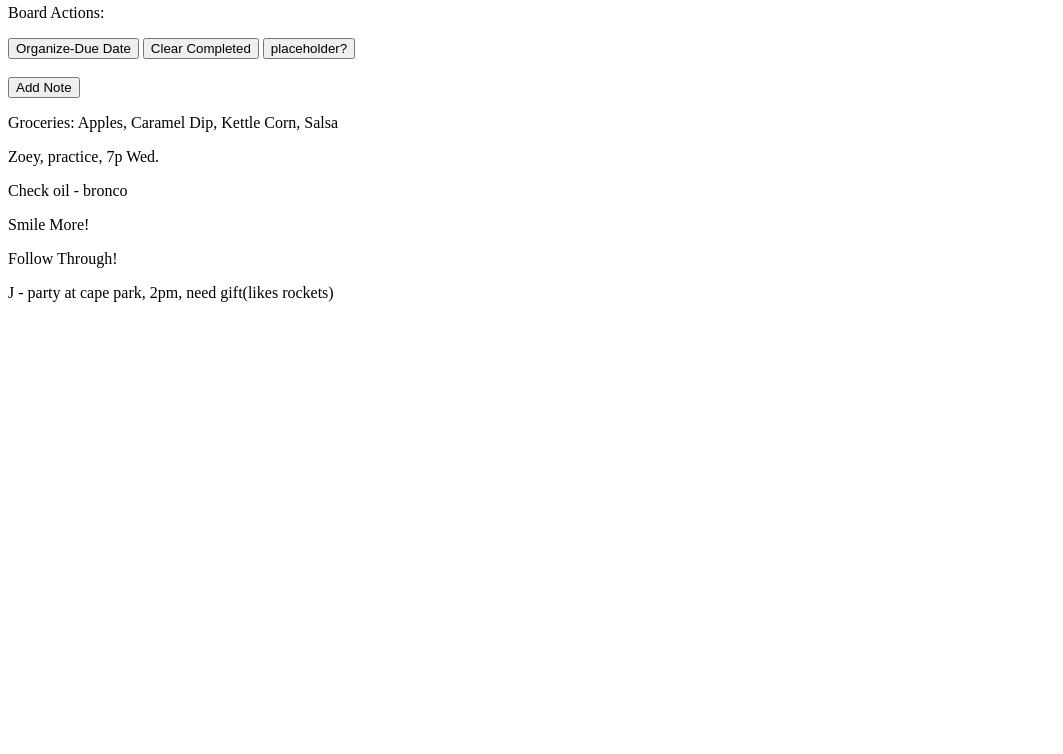
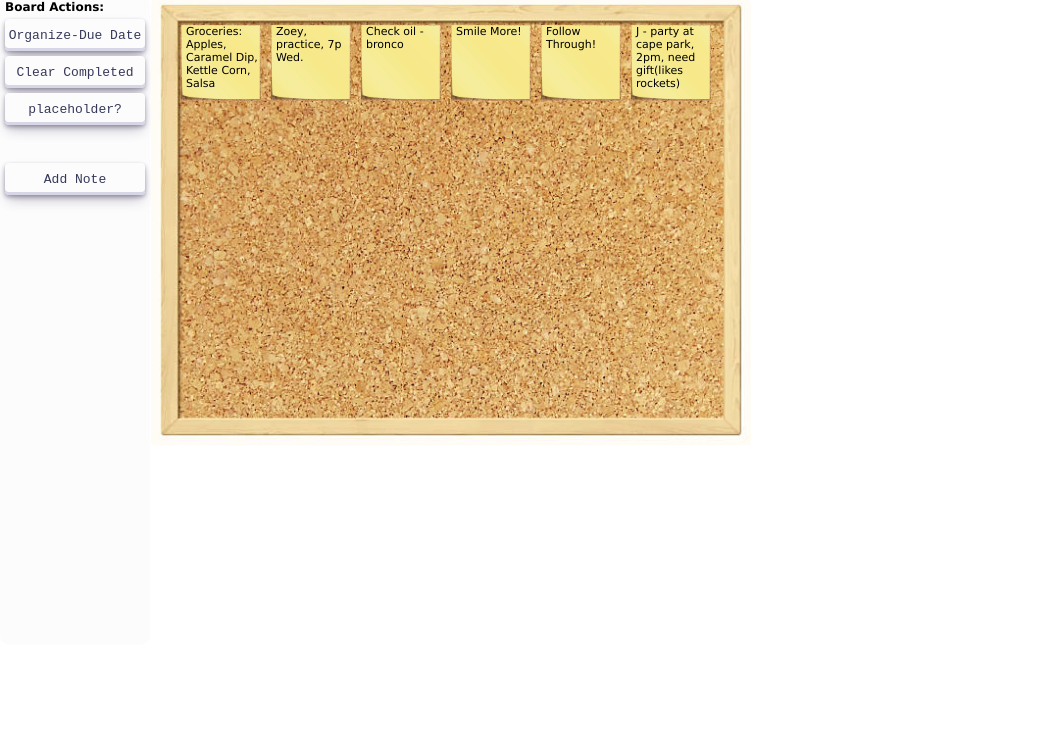
Before and after one commit to SimpleEnigma88/ToDoListCodefiSep21, a plain HTML site: page index.html in a window 1280 px wide. Shown: the part 46-800 px from the top of the page, without its empty margins (0-1063 px from the left). Drawn offline with Linux system fonts and the light colour scheme; the site is published under a folder, as on GitHub Pages, so addresses that start at the root find nothing.

Commit message:
changed file structure

```diff
--- a/index.html
+++ b/index.html
@@ -4,8 +4,8 @@
     <head>
         <meta charset="UTF-8">
         <meta name="viewport" content="width=device-width, initial-scale=1.0">
-        <link rel="stylesheet" href="/css/styles.css">
-        <script src="/scripts/main.js" defer></script>
+        <link rel="stylesheet" href="styles.css">
+        <script src="main.js" defer></script>
 
         <title>Robert's Todo List.</title>
     </head>
--- a/css/styles.css
+++ b/styles.css
@@ -50,7 +50,7 @@ p {
     position: relative;
     height: 400px;
     width: 540px;
-    background: url(/img/corkboard-612x612.jpg);
+    background: url(corkboard-612x612.jpg);
     background-size: contain;
     background-repeat: no-repeat;
     border-radius: 10px;
@@ -78,7 +78,7 @@ p {
     width: 80px;
     height: 80px;
     gap: 30px;
-    background-image: url(/img/stickyNote.jpg);
+    background-image: url(stickyNote.jpg);
     background-size: contain;
     background-repeat: no-repeat;
     background-size: contain;
```
Also changed, not shown: corkboard-612x612.jpg (renamed from img/corkboard-612x612.jpg), main.js (renamed from scripts/main.js), stickyNote.jpg (renamed from img/stickyNote.jpg).
